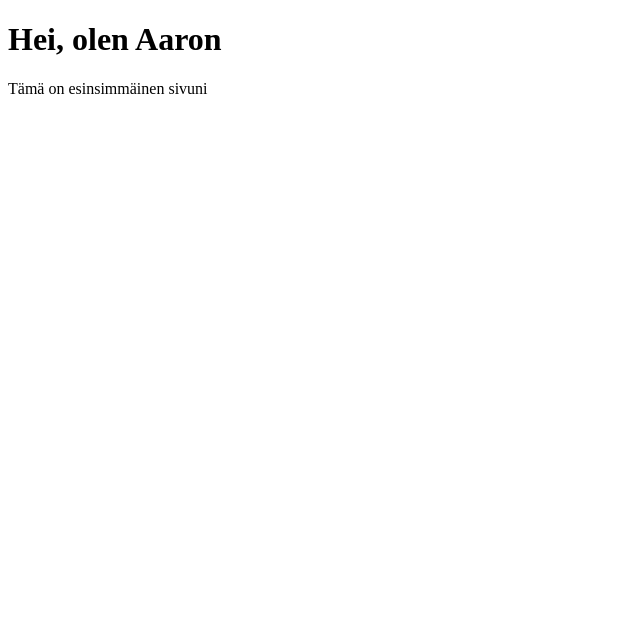
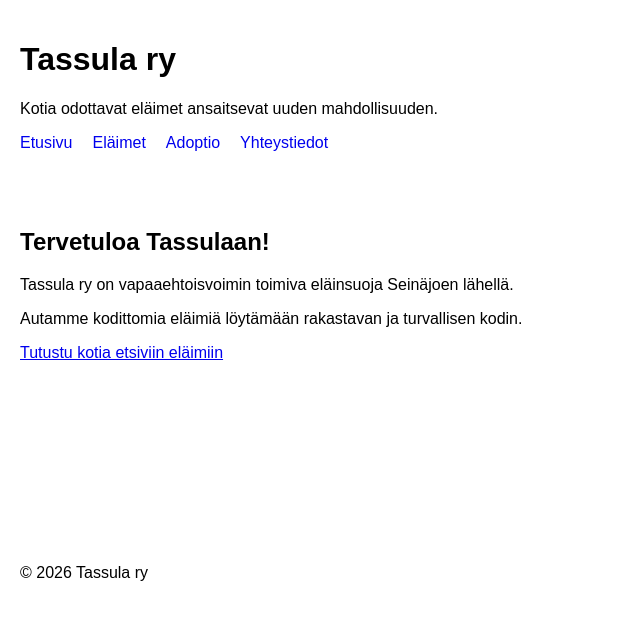
Before and after one commit to Arppeli/web-ohjelmoinnin-perusteet, a plain HTML site: page index.html in a window 1280 px wide. Shown: the whole page, without its empty margins (0-640 px from the left). Drawn offline with Linux system fonts and the light colour scheme.

Commit message:
korjattu3

```diff
--- a/index.html
+++ b/index.html
@@ -1,11 +1,49 @@
+
 <!DOCTYPE html>
 <html lang="fi">
 <head>
     <meta charset="UTF-8">
-    <title>Ensimmäinen sivuni</title>
+    <meta name="viewport" content="width=device-width, initial-scale=1.0">
+    <title>Tassula ry - Etusivu</title>
+    <link rel="stylesheet" href="style.css">
 </head>
 <body>
-    <h1>Hei, olen Aaron</h1>
-    <p>Tämä on esinsimmäinen sivuni</p>
+
+    <a href="#main" class="skip-link">Siirry pääsisältöön</a>
+
+    <header>
+        <h1>Tassula ry</h1>
+        <p>Kotia odottavat eläimet ansaitsevat uuden mahdollisuuden.</p>
+
+        <nav aria-label="Päävalikko">
+            <ul>
+                <li><a href="index.html" aria-current="page">Etusivu</a></li>
+                <li><a href="listing.html">Eläimet</a></li>
+                <li><a href="about.html">Adoptio</a></li>
+                <li><a href="contact.html">Yhteystiedot</a></li>
+            </ul>
+        </nav>
+    </header>
+
+    <main id="main">
+        <h2>Tervetuloa Tassulaan!</h2>
+
+        <p>
+            Tassula ry on vapaaehtoisvoimin toimiva
+            eläinsuoja Seinäjoen lähellä.
+        </p>
+
+        <p>
+            Autamme kodittomia eläimiä löytämään
+            rakastavan ja turvallisen kodin.
+        </p>
+
+        <a href="listing.html">Tutustu kotia etsiviin eläimiin</a>
+    </main>
+
+    <footer>
+        <p>&copy; 2026 Tassula ry</p>
+    </footer>
+
 </body>
 </html>
--- /dev/null
+++ b/style.css
@@ -0,0 +1,39 @@
+
+body {
+    font-family: Arial, sans-serif;
+    margin: 0;
+}
+
+header {
+    padding: 20px;
+}
+
+nav ul {
+    list-style: none;
+    display: flex;
+    gap: 20px;
+    padding: 0;
+}
+
+nav a {
+    text-decoration: none;
+}
+
+main {
+    padding: 20px;
+    min-height: 300px;
+}
+
+footer {
+    padding: 20px;
+}
+
+.skip-link {
+    position: absolute;
+    left: -9999px;
+}
+
+.skip-link:focus {
+    left: 10px;
+    top: 10px;
+}
```
Also changed, not shown: about.html (+23 -3 lines), contact.html (+23 -3 lines), listing.html (+23 -3 lines).
